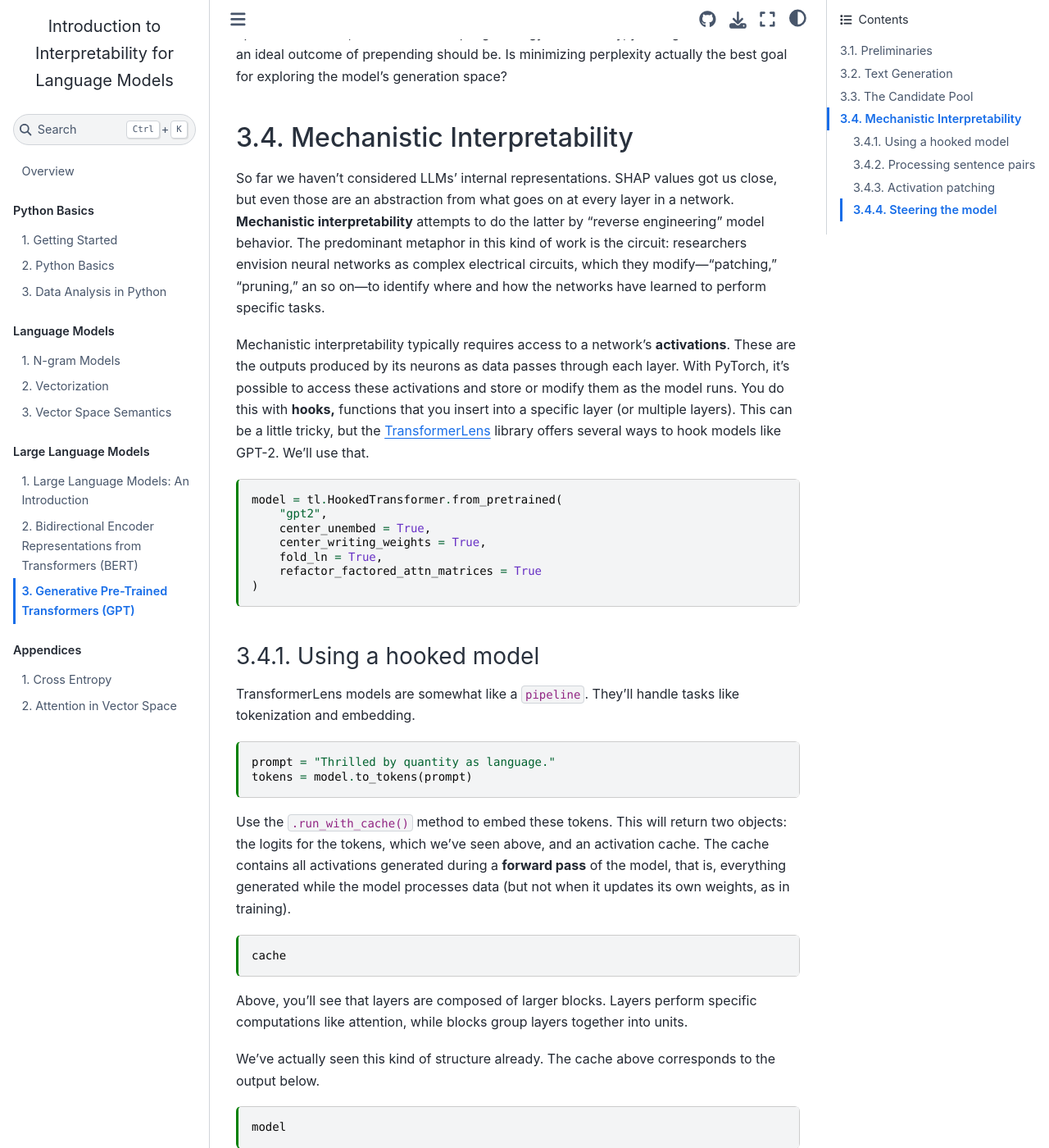
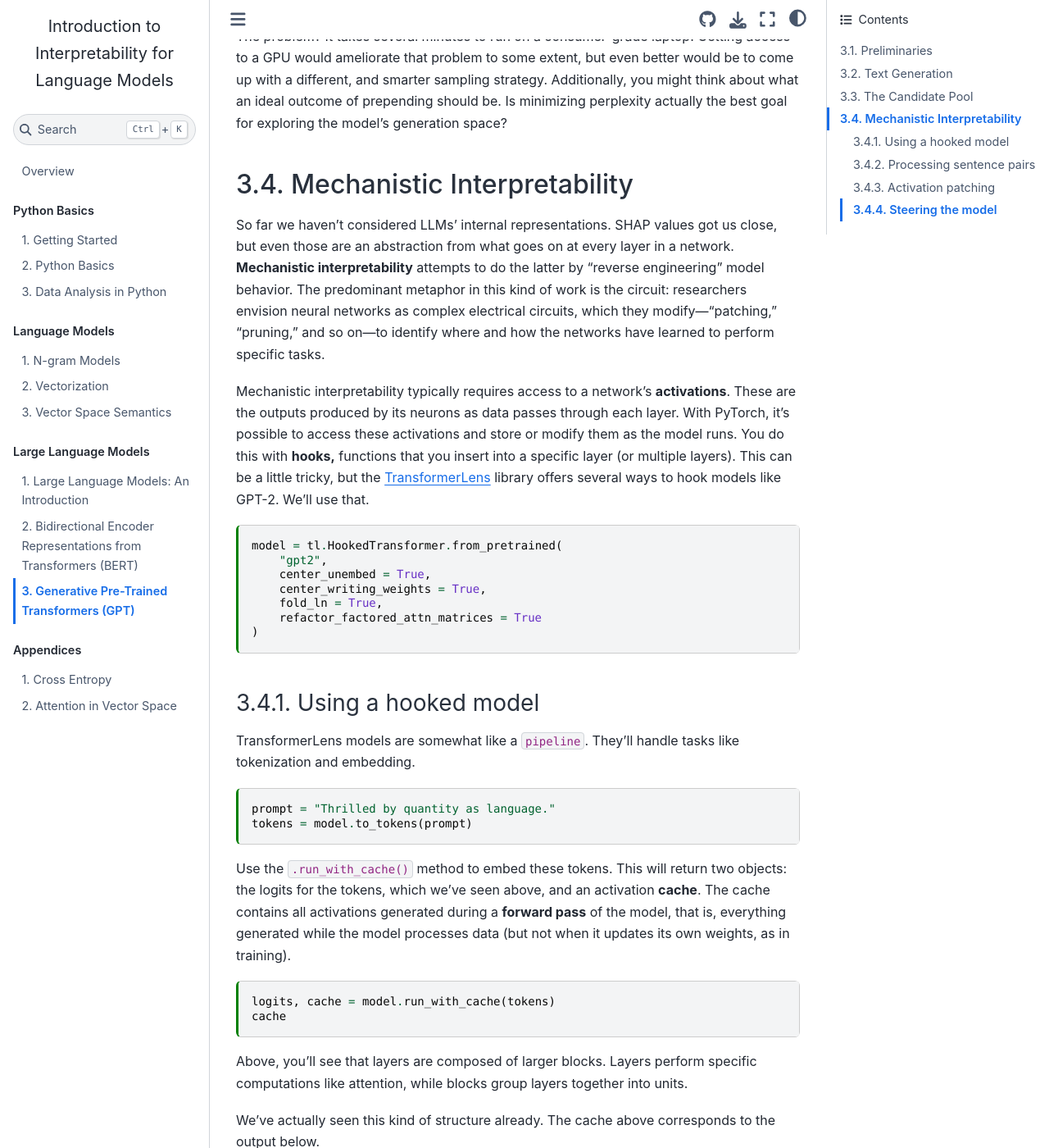
Before and after one commit to t-shoemaker/2024_dtl_lm-interpretability, a Jupyter Book: the page built from chapters/09_gpt.md, in a window 1280 px wide and 1400 px high, scrolled down 13386 px. Shown: the whole window at 82% size. Built offline with Jupyter Book 1.0.4 settings and Sphinx 7.4.7 and the Sphinx Book theme 1.1.4, drawn with Linux system fonts in a browser that asks for light colours; some of the changed text lies outside the part shown.

````diff
--- a/chapters/09_gpt.md
+++ b/chapters/09_gpt.md
@@ -740,7 +744,7 @@ close, but even those are an abstraction from what goes on at every layer in a
 network. **Mechanistic interpretability** attempts to do the latter by "reverse
 engineering" model behavior. The predominant metaphor in this kind of work is
 the circuit: researchers envision neural networks as complex electrical
-circuits, which they modify---"patching," "pruning," an so on---to identify
+circuits, which they modify---"patching," "pruning," and so on---to identify
 where and how the networks have learned to perform specific tasks.
 
 Mechanistic interpretability typically requires access to a network's
@@ -776,12 +780,13 @@ tokens = model.to_tokens(prompt)
 
 Use the `.run_with_cache()` method to embed these tokens. This will return two
 objects: the logits for the tokens, which we've seen above, and an activation
-cache. The cache contains all activations generated during a **forward pass**
-of the model, that is, everything generated while the model processes data (but
-not when it updates its own weights, as in training).
+**cache**. The cache contains all activations generated during a **forward
+pass** of the model, that is, everything generated while the model processes
+data (but not when it updates its own weights, as in training).
 
 ```{code-cell}
 :tags: [output_scroll]
+logits, cache = model.run_with_cache(tokens)
 cache
 ```
 
````
Also changed, not shown: other parts of chapters/09_gpt.md (+4 -0 lines).
